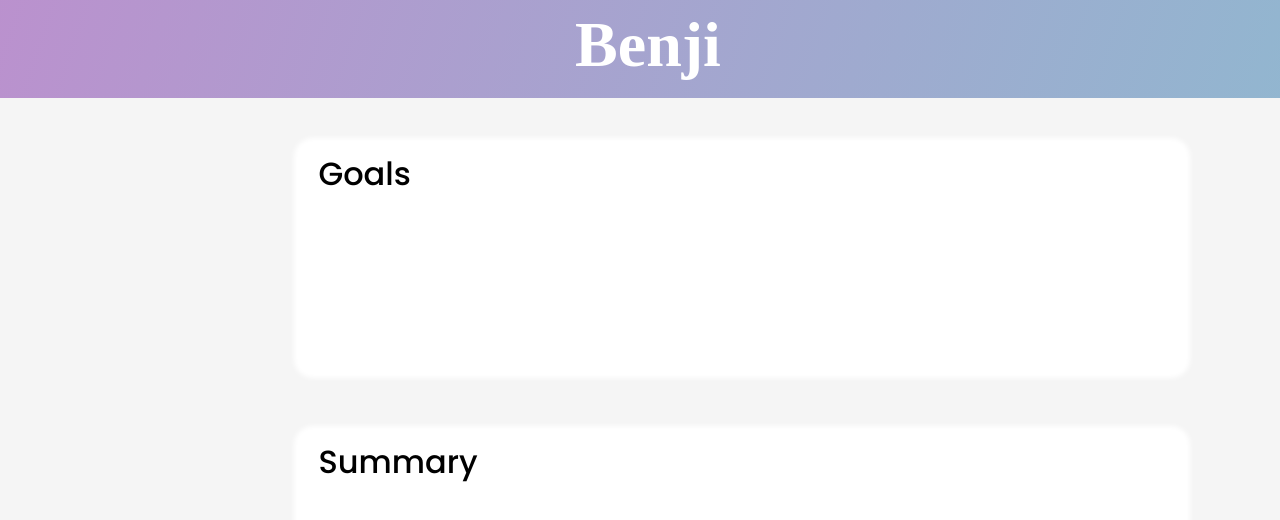
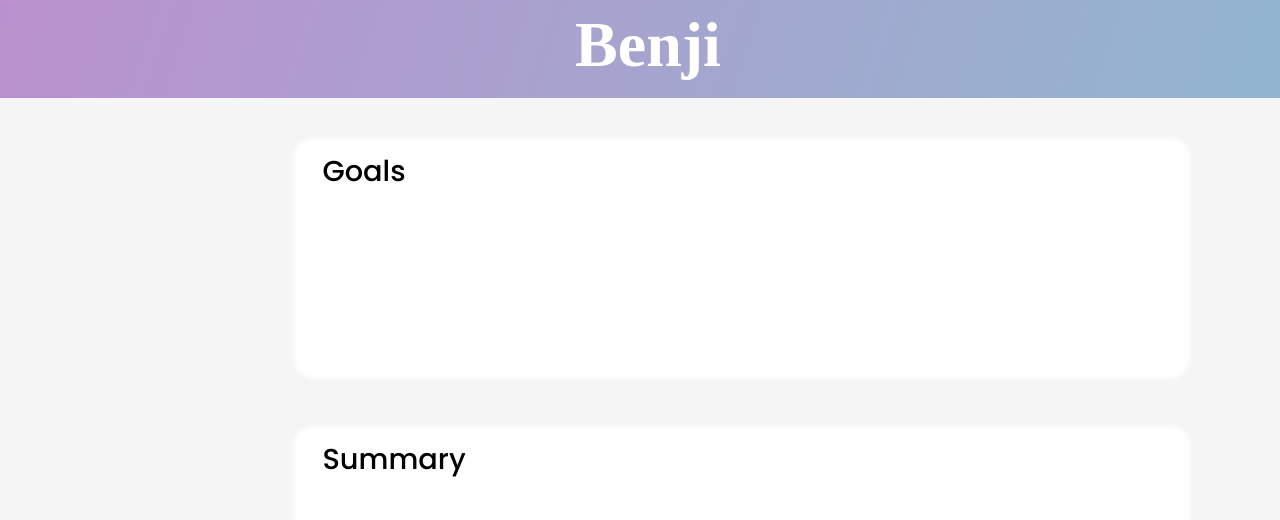
Before and after one commit to victorsandru/Benji, a React (Create React App) app in the folder benji/: page /goals in a window 1280 px wide. Shown: the top 520 px of the page. Built offline with nearby package versions, Linux system fonts and the light colour scheme; a web font is replaced by a local one.

Commit message:
Adjust location and size of the Section header

```diff
--- a/benji/src/components/Section.css
+++ b/benji/src/components/Section.css
@@ -27,6 +27,6 @@ section {
 h1 {
     font-family: 'Poppins', sans-serif;
     font-weight: 500;
-    font-size: 2rem;
-    margin: 0.75rem 0 0 1.5rem;
+    font-size: 1.8rem;
+    margin: 0.75rem 0 0 1.75rem;
 }
```
